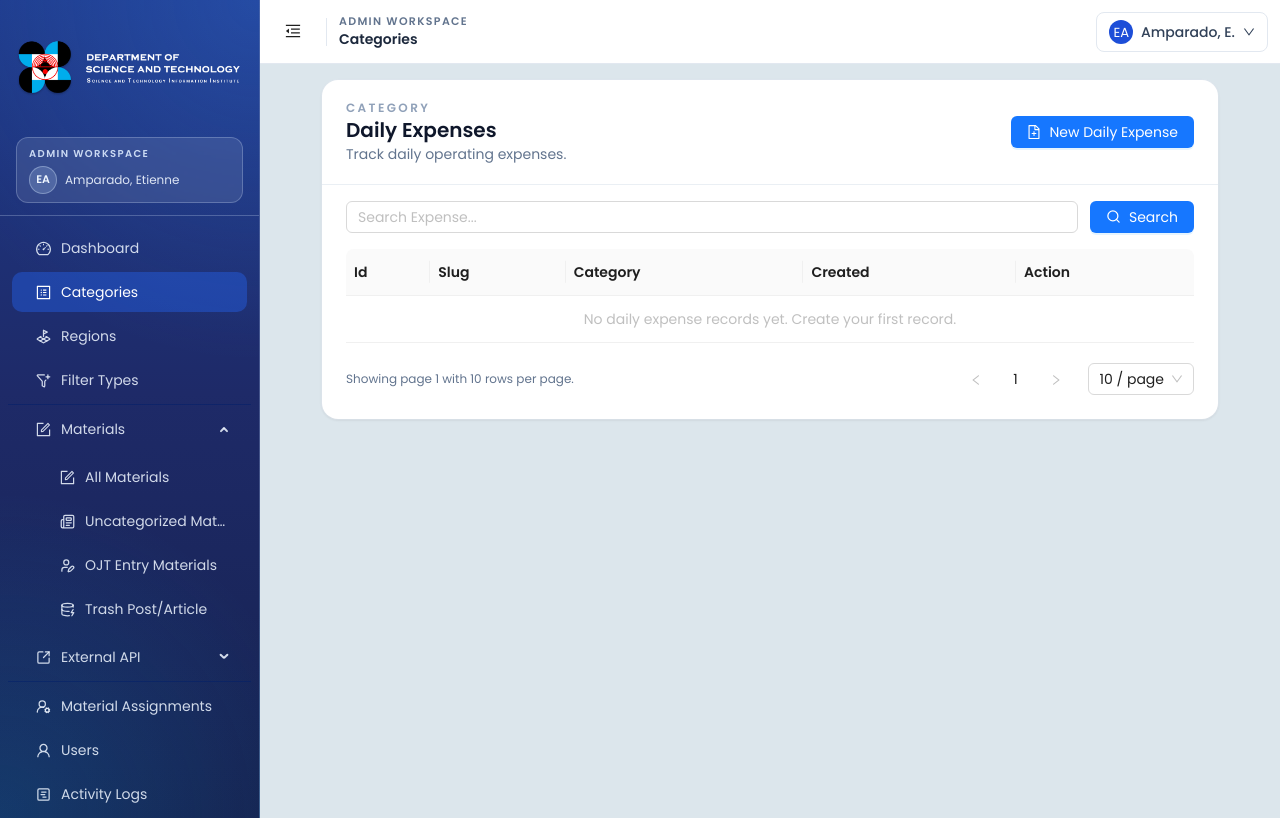
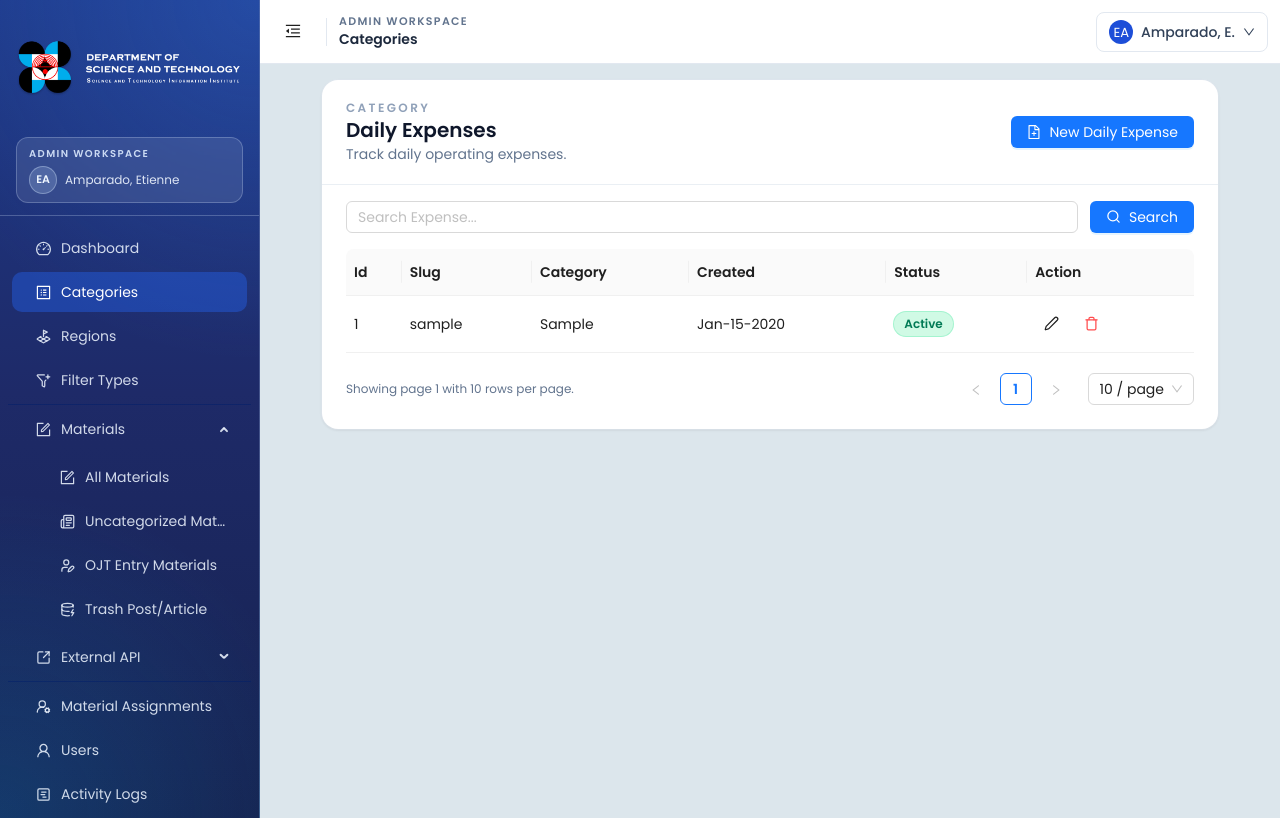
Before and after one commit to kodlens/stii-km-internal, a Laravel app: page /admin/categories in a window 1280 px wide. Run offline with Laravel 12, Linux system fonts and the light colour scheme; a user stored in the database is signed in; data comes from the database, SQL or seed files in the repository; tables that the repository leaves empty hold one stand-in row (values such as "Sample post"); style sheets or scripts are compiled from the project's sources; some libraries are stand-ins or nearby versions; some web fonts are replaced.

Commit message:
added active chip

```diff
--- a/app/Http/Controllers/Admin/AdminCategoryController.php
+++ b/app/Http/Controllers/Admin/AdminCategoryController.php
@@ -19,11 +19,19 @@ class AdminCategoryController extends Controller
     }
 
     public function getData(Request $req){
-        return $req;
+
+        $validated = $req->validate([
+            'search' => ['nullable', 'string']
+        ]);
+
 
         $perPage = $req->perpage;
+        $search = $validated['search'];
 
-        $data = Category::where('category', ' like', "${search}")
+        $data = Category::query()
+            ->when($search, function ($q) use ($search) {
+                $q->where('category', 'like', "%{$search}%");
+            })
             ->paginate($perPage);
 
         return response()->json($data);
@@ -52,7 +60,7 @@ class AdminCategoryController extends Controller
     public function update(Request $req, $id){
 
         $validated = $req->validate([
-            'category' => ['required', 'string', 'max:100', 'unique:categories,' .$id],
+            'category' => ['required', 'string', 'max:100', 'unique:categories,category,' .$id.',id'],
             'active' => ['nullable']
         ]);
 
--- /dev/null
+++ b/resources/js/components/active-chip.tsx
@@ -0,0 +1,17 @@
+import React from 'react'
+
+const ActiveChip = ( {status} : { status: number }) => {
+  return (
+    <span
+      className={`inline-flex items-center rounded-full px-2.5 py-1 text-xs font-semibold ${
+        status
+          ? 'bg-emerald-100 text-emerald-700 ring-1 ring-emerald-200'
+          : 'bg-rose-100 text-rose-700 ring-1 ring-rose-200'
+      }`}
+    >
+      {status ? 'Active' : 'Not Active'}
+    </span>
+  )
+}
+
+export default ActiveChip
--- a/resources/js/pages/admin/admin-category/admin-category-index.tsx
+++ b/resources/js/pages/admin/admin-category/admin-category-index.tsx
@@ -14,6 +14,7 @@ import { Category } from '@/types/category';
 import { PaginateResponse } from '@/types/paginateResponse';
 import { dateFormat } from '@/lib/utils';
 import ModalCategoryAddEdit from './modal-category-add-edit';
+import ActiveChip from '@/components/active-chip';
 
 type PageProps = {
   title:string;
@@ -119,6 +120,14 @@ const AdminCategoryIndex = ( { title } : PageProps) => {
                 dataIndex="created_at"
                 render={(createdAt) => (<>{dateFormat(createdAt)}</>)}
               />
+
+              <Column
+                title="Status"
+                key="active"
+                dataIndex="active"
+                render={(active) => <ActiveChip status={active}/>}
+              />
+
               <Column
                 title="Action"
                 key="action"
--- a/resources/js/pages/admin/admin-category/modal-category-add-edit.tsx
+++ b/resources/js/pages/admin/admin-category/modal-category-add-edit.tsx
@@ -36,7 +36,8 @@ const ModalCategoryAddEdit = ({ open, onRefetch, onClose, data }: Props) => {
     if (data && data.id > 0) {
       axios.put(`/admin/categories/${data.id}`, values)
         .then((res) => {
-          if (res.data.succes) {
+
+          if (res.data.success) {
             notification.success({
               placement: 'topRight',
               title: 'Category Updated',
```
Also changed, not shown: database/migrations/2026_05_25_073026_create_topics_table.php.
